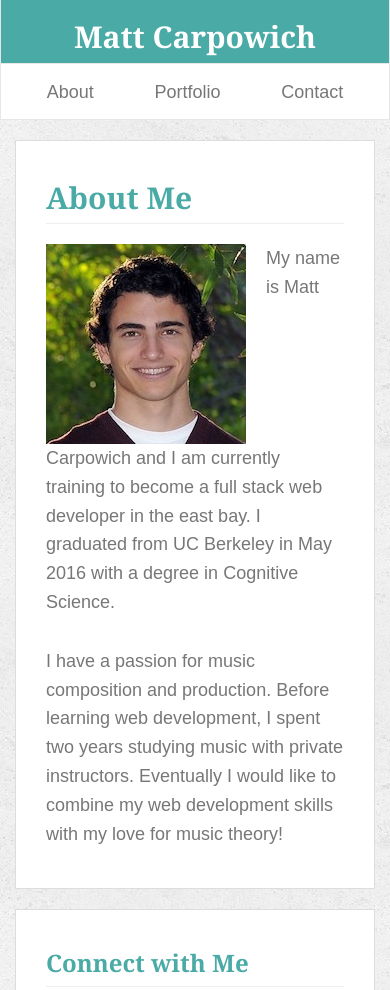
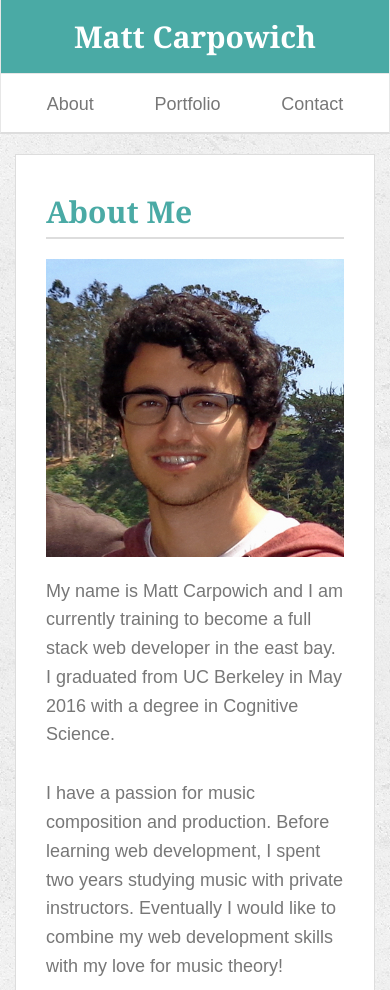
Before and after one commit to mattcarpowich1/Bootstrap-Portfolio, a plain HTML site: page index.html in a window 390 px wide. Shown: the top 990 px of the page. Drawn offline with nearby package versions, Linux system fonts and the light colour scheme.

Commit message:
trying out new image for index.html

```diff
--- a/assets/css/style.css
+++ b/assets/css/style.css
@@ -24,7 +24,7 @@ h1 {
 	background-color: #4aaaa5;
 	color: white;
 	/*width: 310px;*/
-	padding: 0px 20px 0px 20px;
+	padding: 0px 20px 10px 20px;
 	text-align: center;
 	white-space: nowrap;
 }
@@ -45,6 +45,7 @@ h1, h2, h3 {
 
 .navbar {
 	border-top: none;
+	border-bottom: 2px solid #ddd;
 }
 
 .navbar-header {
@@ -60,19 +61,27 @@ h1, h2, h3 {
 	display: flex;
 }
 
-.nav li {
+.nav {
+	margin-top: 10px;
+}
+
+.navbar-nav li a {
 	font-family: 'Arial', 'Helvetica Neue', Helvetica, sans-serif;
 	color: #777777;
 	font-size: 18px;
 }
 
-li {
+.page-header {
+	border-bottom: 2px solid #ddd;
+}
+
+/*li {
 	color: #666;
 }
 
 li:focus {
 	color: #666;
-}
+}*/
 
 section {
 	background-color: white;
@@ -91,6 +100,13 @@ section {
 #matt_pic {
 	float: left;
 	margin-right: 20px;
+	height: 200px;
+	width: 200px;
+}
+
+#image_container a img {
+	padding: 0px 1px 0px 1px;
+	border-radius: 8px;
 }
 
 footer {
@@ -109,8 +125,13 @@ footer p {
 }
 
 /* WIDTH OF 640 or SMALLER */
-@media only screen and (max-width: 640px) {
-
+@media only screen and (max-width: 576px) {
+	#matt_pic {
+		float: none;
+		margin-bottom: 20px;
+		min-width: 100%;
+		height: auto;
+	}
 
 
 }
--- a/index.html
+++ b/index.html
@@ -36,7 +36,7 @@
 
           <section id="main_section">
             <h2 class="page-header">About Me</h2>
-            <img src="assets/images/matt.jpg" alt="picture of me" class="img-responsive" id="matt_pic">
+            <img src="assets/images/matt2.jpg" alt="picture of me" class="img-responsive" id="matt_pic">
             <p>
               My name is Matt Carpowich and I am currently training to become a full stack web developer in the east bay. I graduated from UC Berkeley in May 2016 with a degree in Cognitive Science.
             </p>
@@ -76,6 +76,6 @@
 
 
 
-  <script src="https://maxcdn.bootstrapcdn.com/bootstrap/3.3.7/js/bootstrap.min.js" integrity="sha384-Tc5IQib027qvyjSMfHjOMaLkfuWVxZxUPnCJA7l2mCWNIpG9mGCD8wGNIcPD7Txa" crossorigin="anonymous"></script>
+  <!-- <script src="https://maxcdn.bootstrapcdn.com/bootstrap/3.3.7/js/bootstrap.min.js" integrity="sha384-Tc5IQib027qvyjSMfHjOMaLkfuWVxZxUPnCJA7l2mCWNIpG9mGCD8wGNIcPD7Txa" crossorigin="anonymous"></script> -->
   </body>
 </html>
```
Also changed, not shown: assets/images/matt2.jpg (added).
